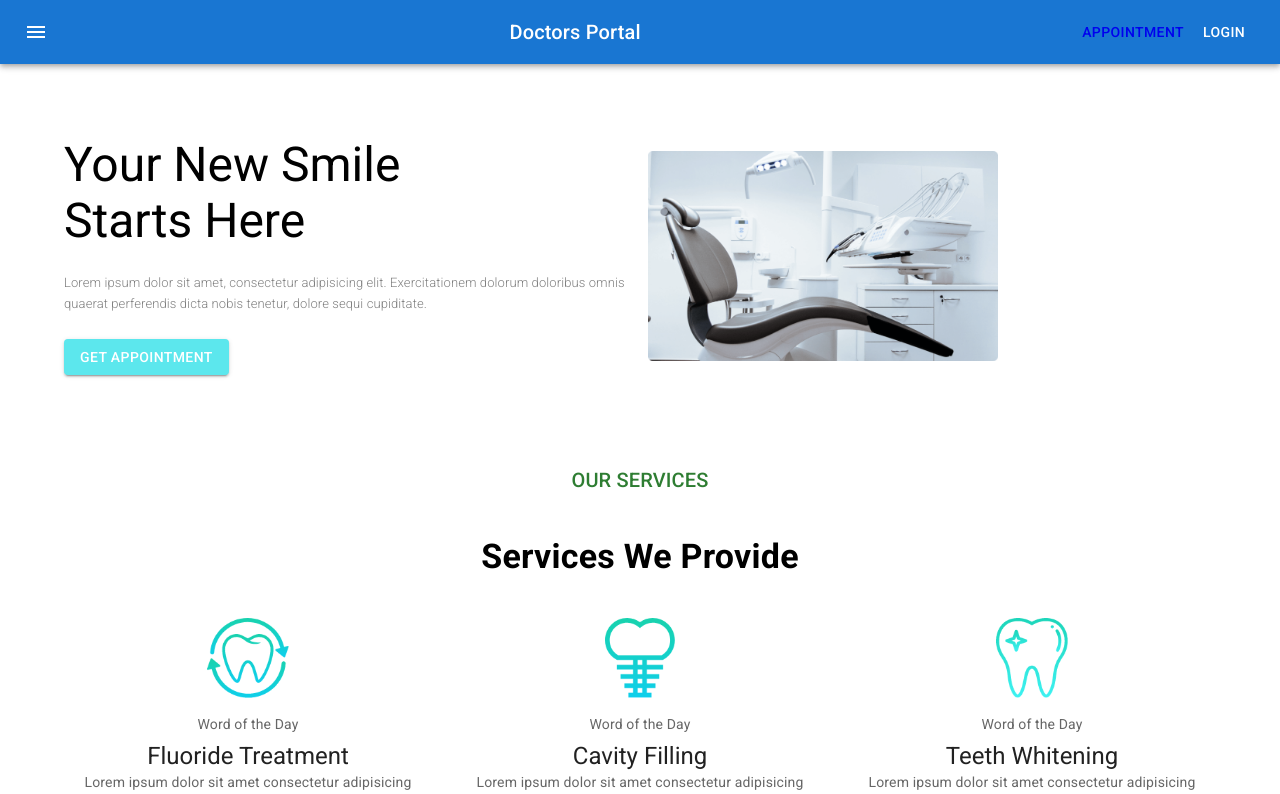
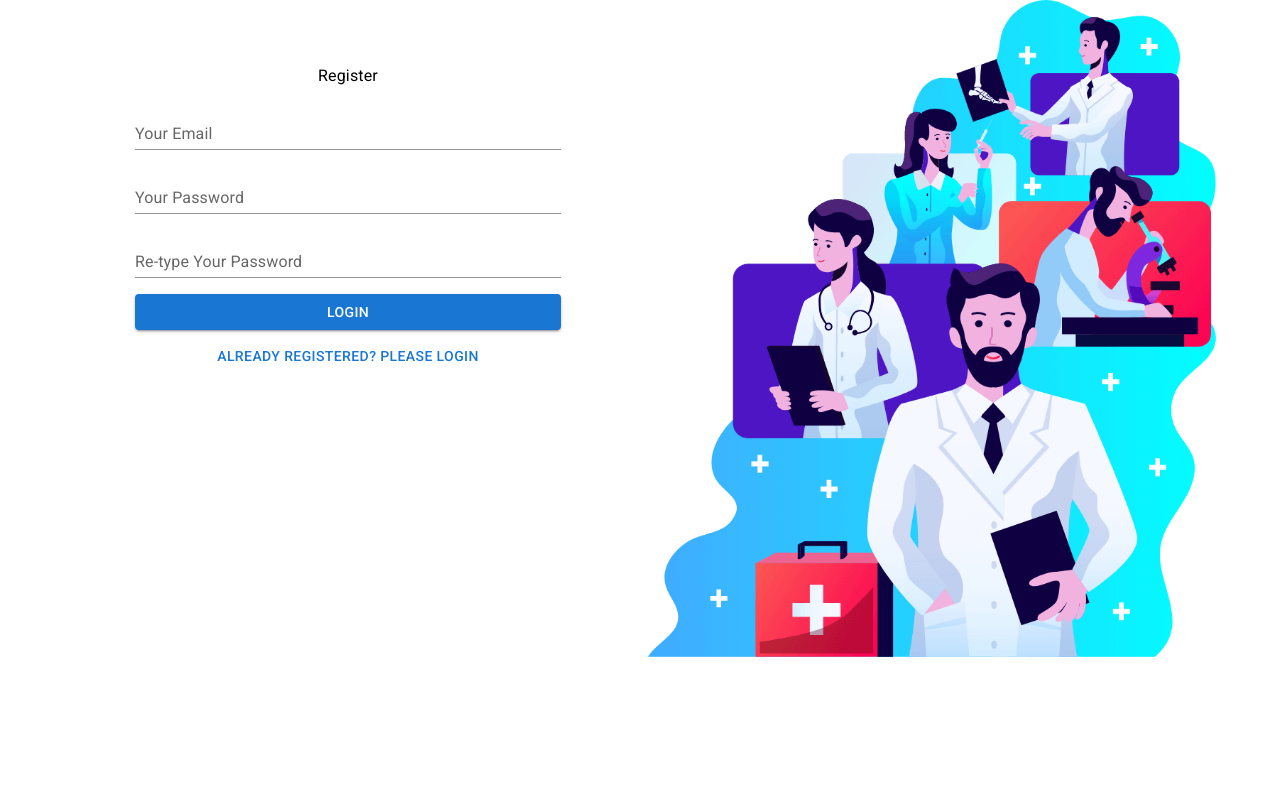
Before and after one commit to MuhammadHafijur/doctors-portal-client, a React (Create React App) app: page /register in a window 1280 px wide. Shown: the top 794 px of the page. Built offline with nearby package versions, Linux system fonts and the light colour scheme.

Commit message:
added login and register page, installed firebase

```diff
--- a/package.json
+++ b/package.json
@@ -12,6 +12,7 @@
     "@testing-library/react": "^11.1.0",
     "@testing-library/user-event": "^12.1.10",
     "date-fns": "^2.25.0",
+    "firebase": "^9.3.0",
     "react": "^17.0.2",
     "react-dom": "^17.0.2",
     "react-router-dom": "^5.3.0",
--- a/src/App.js
+++ b/src/App.js
@@ -8,6 +8,8 @@
 } from "react-router-dom";
 import Home from './Pages/Home/Home/Home';
 import Appointment from './Pages/Appointment/Appointment/Appointment';
+import Login from './Pages/Login/Login/Login';
+import Register from './Pages/Login/Register/Register';
 
 function App() {
   return (
@@ -20,7 +22,13 @@
           <Route path="/home">
             <Home />
           </Route>
-          <Route path="/">
+          <Route path="/login">
+            <Login />
+          </Route>
+          <Route path="/register">
+            <Register />
+          </Route>
+          <Route exact path="/">
             <Home />
           </Route>
         </Switch>
--- /dev/null
+++ b/src/Pages/Login/Login/Login.js
@@ -0,0 +1,60 @@
+import { Container, Grid, TextField, Typography, Button } from "@mui/material";
+import React, { useState } from "react";
+import { NavLink } from "react-router-dom";
+import login from "../../../images/login.png";
+
+const Login = () => {
+  const [loginData, setLoginData] = useState({})
+  const handleOnChange = e => {
+    const field = e.target.name;
+    const value = e.target.value;
+    const newLoginData = {...loginData};
+    newLoginData[field] = value;
+    setLoginData(newLoginData);
+  }
+  const handleLoginSubmit = (e) => {
+    alert('hello')
+    e.preventDefault();
+  };
+  return (
+    <Container>
+      <Grid container spacing={2}>
+        <Grid item sx={{mt: 8}} xs={12} md={6}>
+          <Typography variant="body1" gutterBottom>
+            Login
+          </Typography>
+          <form onSubmit={handleLoginSubmit}>
+            <TextField
+              sx={{width: '75%', m: 1}}
+              id="standard-basic"
+              label="Your Email"
+              name="email"
+              onChange={handleOnChange}
+              variant="standard"
+            />
+            <TextField
+              sx={{width: '75%', m: 1}}
+              id="standard-basic"
+              label="Your Password"
+              type="password"
+              name="password"
+              onChange={handleOnChange}
+              variant="standard"
+            />
+            <Button sx={{width: '75%', m: 1}} type="submit" variant="contained">Login</Button>
+            <NavLink
+            style={{textDecoration: 'none'}}
+            to="/register">
+            <Button variant="text">New user? Please Register</Button>
+            </NavLink>
+          </form>
+        </Grid>
+        <Grid item xs={12} md={6}>
+          <img style={{ width: "100%" }} src={login} alt="" />
+        </Grid>
+      </Grid>
+    </Container>
+  );
+};
+
+export default Login;
--- /dev/null
+++ b/src/Pages/Login/Register/Register.js
@@ -0,0 +1,73 @@
+import React, { useState } from "react";
+import { Container, Grid, TextField, Typography, Button } from "@mui/material";
+import { NavLink } from "react-router-dom";
+import login from "../../../images/login.png";
+
+const Register = () => {
+    const [loginData, setLoginData] = useState({})
+  const handleOnChange = e => {
+    const field = e.target.name;
+    const value = e.target.value;
+    const newLoginData = {...loginData};
+    newLoginData[field] = value;
+    setLoginData(newLoginData);
+  }
+  const handleLoginSubmit = (e) => {
+    if(loginData.password !== loginData.password2){
+        alert('Your password did not match');
+        return;
+    }
+    e.preventDefault();
+  };
+    return (
+        <Container>
+      <Grid container spacing={2}>
+        <Grid item sx={{mt: 8}} xs={12} md={6}>
+          <Typography variant="body1" gutterBottom>
+            Register
+          </Typography>
+          <form onSubmit={handleLoginSubmit}>
+            <TextField
+              sx={{width: '75%', m: 1}}
+              id="standard-basic"
+              label="Your Email"
+              name="email"
+              type="email"
+              onChange={handleOnChange}
+              variant="standard"
+            />
+            <TextField
+              sx={{width: '75%', m: 1}}
+              id="standard-basic"
+              label="Your Password"
+              type="password"
+              name="password"
+              onChange={handleOnChange}
+              variant="standard"
+            />
+            <TextField
+              sx={{width: '75%', m: 1}}
+              id="standard-basic"
+              label="Re-type Your Password"
+              type="password"
+              name="password2"
+              onChange={handleOnChange}
+              variant="standard"
+            />
+            <Button sx={{width: '75%', m: 1}} type="submit" variant="contained">Login</Button>
+            <NavLink
+            style={{textDecoration: 'none'}}
+            to="/login">
+            <Button variant="text">Already Registered? Please Login</Button>
+            </NavLink>
+          </form>
+        </Grid>
+        <Grid item xs={12} md={6}>
+          <img style={{ width: "100%" }} src={login} alt="" />
+        </Grid>
+      </Grid>
+    </Container>
+    );
+};
+
+export default Register;
--- a/src/Pages/Shared/Navigation/Navigation.js
+++ b/src/Pages/Shared/Navigation/Navigation.js
@@ -6,7 +6,7 @@
 import Button from '@mui/material/Button';
 import IconButton from '@mui/material/IconButton';
 import MenuIcon from '@mui/icons-material/Menu';
-import { Link } from 'react-router-dom';
+import { Link, NavLink } from 'react-router-dom';
 
 const Navigation = () => {
     return (
@@ -26,7 +26,9 @@
             Doctors Portal
           </Typography>
           <Link to="/appointment"><Button color="inherit">Appointment</Button></Link>
+          <NavLink to="/login">
           <Button color="inherit">Login</Button>
+          </NavLink>
         </Toolbar>
       </AppBar>
     </Box>
```
Also changed, not shown: src/Pages/Login/Firebase/firebase.config.js (added, +10 -0 lines), 1 other file (tests, documents, lock files or other folders).
